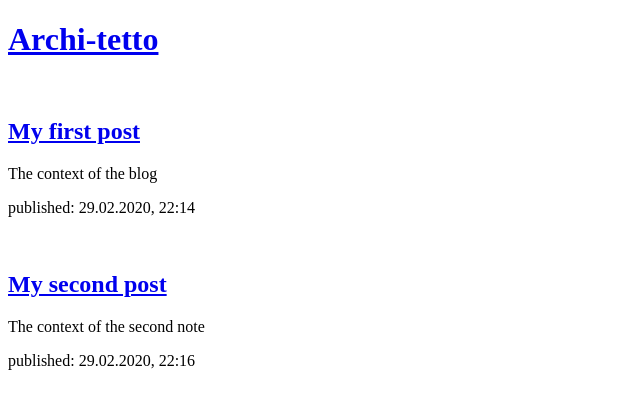
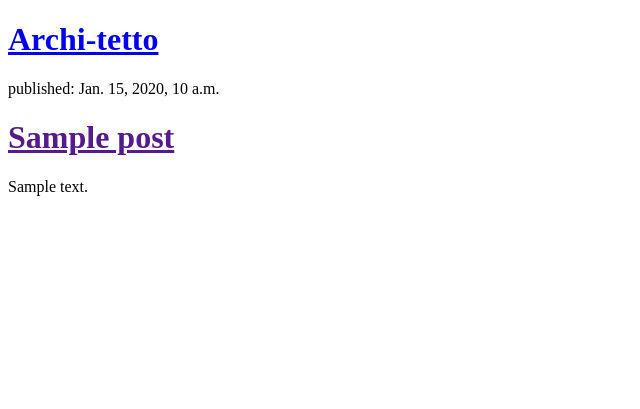
Before and after one commit to khusainovrm/my-first-blot, a Django app: page / in a window 1280 px wide. Shown: the top 409 px of the page, without its empty margins (0-640 px from the left). Run offline with Django 3.2, Linux system fonts and the light colour scheme; tables that the repository leaves empty hold one stand-in row (values such as "Sample post").

Commit message:
Implating "query post" publish in HTML and publish

```diff
--- a/blog/templates/blog/post_list.html
+++ b/blog/templates/blog/post_list.html
@@ -8,19 +8,12 @@
             <h1><a href="http:/archi-tetto.ru">Archi-tetto</a></h1>
         </div>
 
+    {% for post in posts %}
         <div>
-            <br>
-            <h2><a href="http:/archi-tetto.ru">My first post</a></h2>
-            <p>The context of the blog</p>
-            <p>published: 29.02.2020, 22:14</p>
+            <p>published: {{ post.publish}}</p>
+            <h1><a href="">{{ post.title }}</a></h1>
+            <p>{{ post.body|linebreaksbr }}</p>
         </div>
-
-        <div>
-            <br>
-
-            <h2><a href="http:/archi-tetto.ru">My second post</a></h2>
-            <p>The context of the second note</p>
-            <p>published: 29.02.2020, 22:16</p>
-        </div>
+    {% endfor %}
     </body>
 </html>
--- a/blog/views.py
+++ b/blog/views.py
@@ -1,6 +1,8 @@
 from django.shortcuts import render
+from django.utils import timezone
 from .models import Post
 
 # Create your views here.
 def post_list(request):
-    return render(request, 'blog/post_list.html', {})
+    posts = Post.objects.filter(status="published")
+    return render(request, 'blog/post_list.html', {'posts': posts})
```
